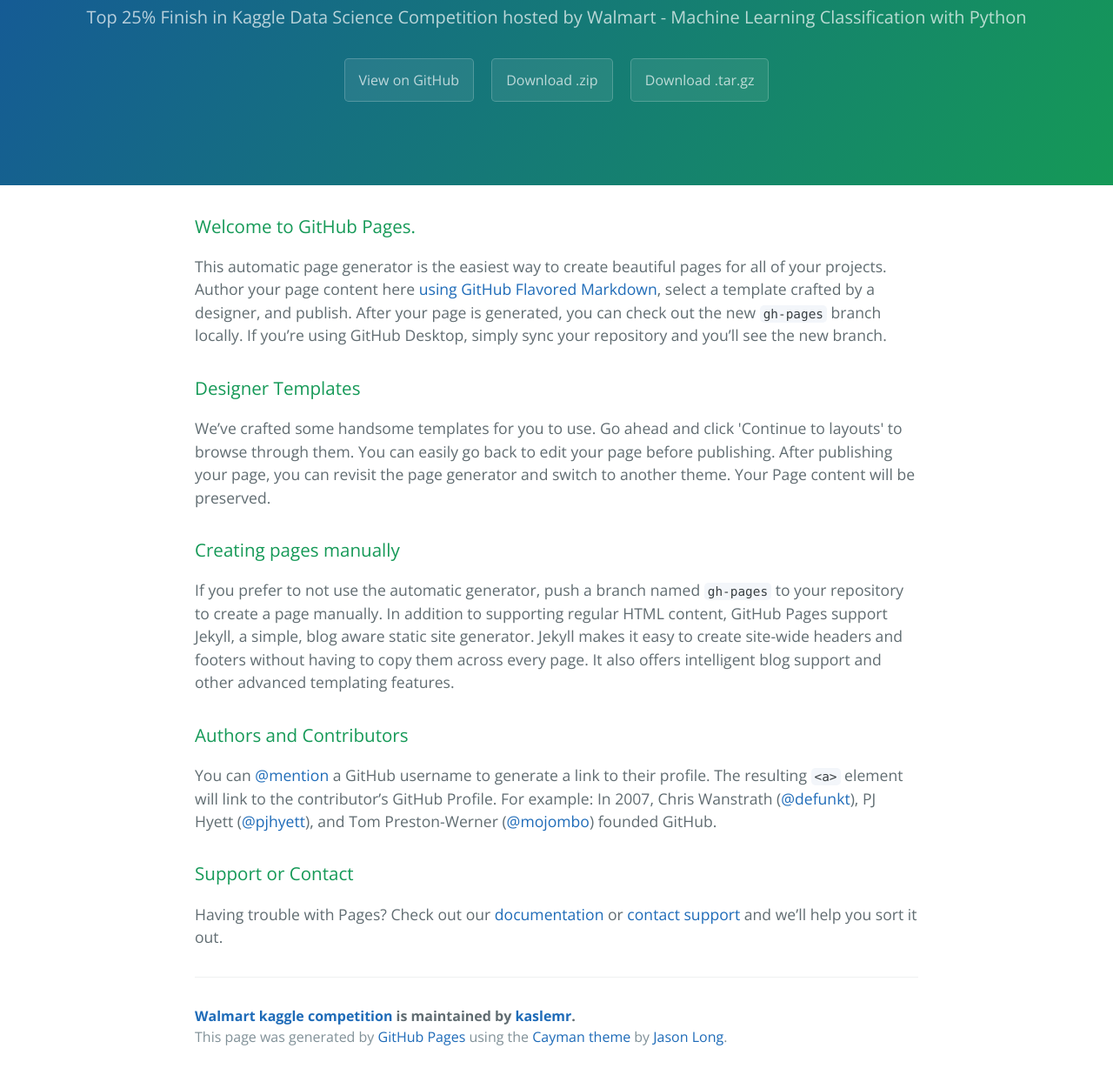
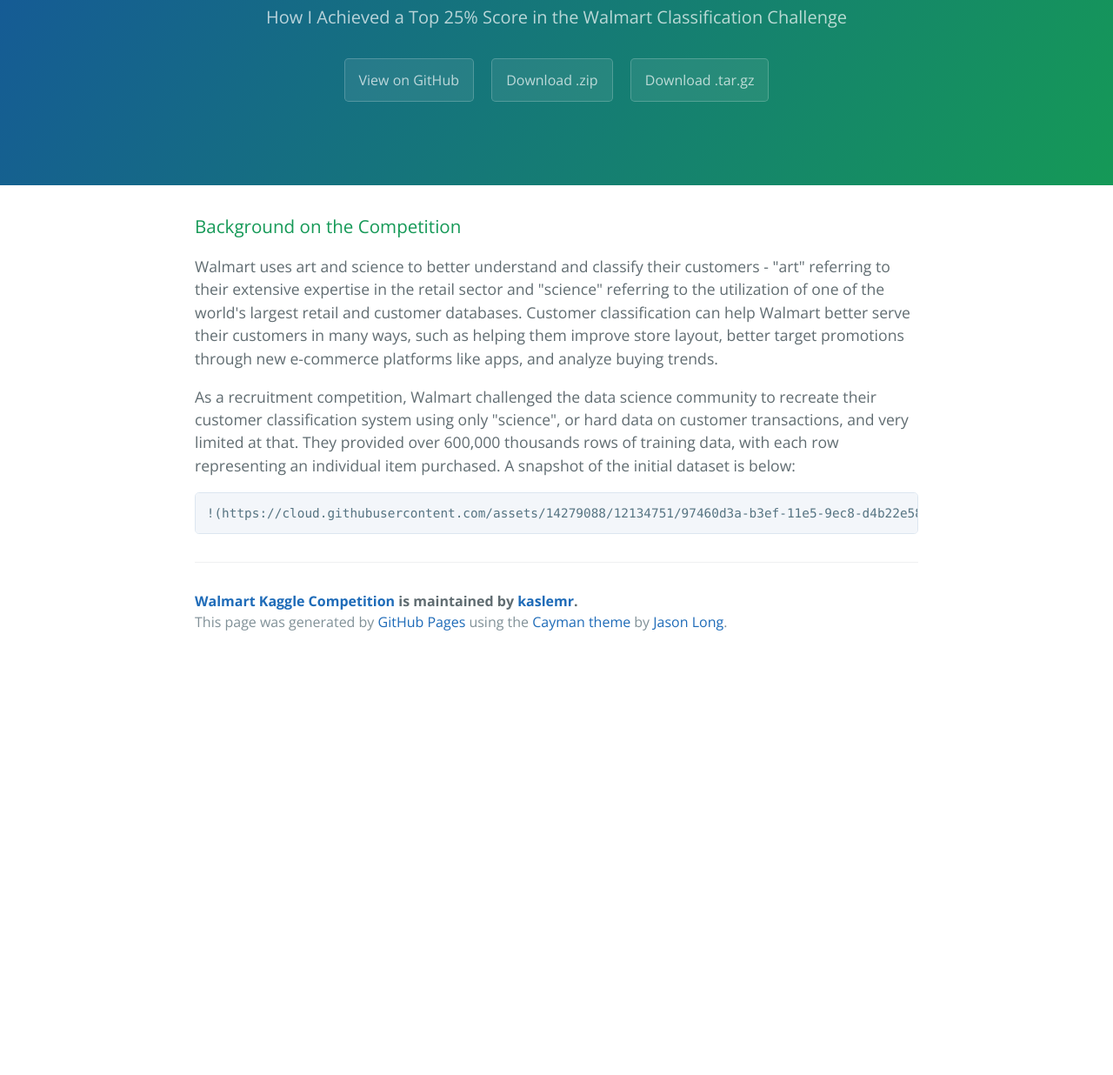
Before and after one commit to hadiviko/Walmart_Kaggle_Competition, a plain HTML site: page index.html in a window 1280 px wide. Shown: the part 170-1406 px from the top of the page at 87% size. After the commit the page ends 929 px from the top, so only its background shows below. Drawn offline with nearby package versions, Linux system fonts and the light colour scheme.

```diff
--- a/index.html
+++ b/index.html
@@ -2,7 +2,7 @@
 <html lang="en-us">
   <head>
     <meta charset="UTF-8">
-    <title>Walmart kaggle competition by kaslemr</title>
+    <title>Walmart Kaggle Competition by kaslemr</title>
     <meta name="viewport" content="width=device-width, initial-scale=1">
     <link rel="stylesheet" type="text/css" href="stylesheets/normalize.css" media="screen">
     <link href='https://fonts.googleapis.com/css?family=Open+Sans:400,700' rel='stylesheet' type='text/css'>
@@ -11,8 +11,8 @@
   </head>
   <body>
     <section class="page-header">
-      <h1 class="project-name">Walmart kaggle competition</h1>
-      <h2 class="project-tagline">Top 25% Finish in Kaggle Data Science Competition hosted by Walmart -  Machine Learning Classification with Python</h2>
+      <h1 class="project-name">Walmart Kaggle Competition</h1>
+      <h2 class="project-tagline">How I Achieved a Top 25% Score in the Walmart Classification Challenge</h2>
       <a href="https://github.com/kaslemr/Walmart_Kaggle_Competition" class="btn">View on GitHub</a>
       <a href="https://github.com/kaslemr/Walmart_Kaggle_Competition/zipball/master" class="btn">Download .zip</a>
       <a href="https://github.com/kaslemr/Walmart_Kaggle_Competition/tarball/master" class="btn">Download .tar.gz</a>
@@ -20,32 +20,17 @@
 
     <section class="main-content">
       <h3>
-<a id="welcome-to-github-pages" class="anchor" href="#welcome-to-github-pages" aria-hidden="true"><span class="octicon octicon-link"></span></a>Welcome to GitHub Pages.</h3>
+<a id="background-on-the-competition" class="anchor" href="#background-on-the-competition" aria-hidden="true"><span class="octicon octicon-link"></span></a>Background on the Competition</h3>
 
-<p>This automatic page generator is the easiest way to create beautiful pages for all of your projects. Author your page content here <a href="https://guides.github.com/features/mastering-markdown/">using GitHub Flavored Markdown</a>, select a template crafted by a designer, and publish. After your page is generated, you can check out the new <code>gh-pages</code> branch locally. If you’re using GitHub Desktop, simply sync your repository and you’ll see the new branch.</p>
+<p>Walmart uses art and science to better understand and classify their customers - "art" referring to their extensive expertise in the retail sector and "science" referring to the utilization of one of the  world's largest retail and customer databases. Customer classification can help Walmart better serve their customers in many ways, such as helping them improve store layout, better target promotions through new e-commerce platforms like apps, and analyze buying trends. </p>
 
-<h3>
-<a id="designer-templates" class="anchor" href="#designer-templates" aria-hidden="true"><span class="octicon octicon-link"></span></a>Designer Templates</h3>
+<p>As a recruitment competition, Walmart challenged the data science community to recreate their customer classification system using only "science", or hard data on customer transactions, and very limited at that. They provided over 600,000 thousands rows of training data, with each row representing an individual item purchased. A snapshot of the initial dataset is below:</p>
 
-<p>We’ve crafted some handsome templates for you to use. Go ahead and click 'Continue to layouts' to browse through them. You can easily go back to edit your page before publishing. After publishing your page, you can revisit the page generator and switch to another theme. Your Page content will be preserved.</p>
-
-<h3>
-<a id="creating-pages-manually" class="anchor" href="#creating-pages-manually" aria-hidden="true"><span class="octicon octicon-link"></span></a>Creating pages manually</h3>
-
-<p>If you prefer to not use the automatic generator, push a branch named <code>gh-pages</code> to your repository to create a page manually. In addition to supporting regular HTML content, GitHub Pages support Jekyll, a simple, blog aware static site generator. Jekyll makes it easy to create site-wide headers and footers without having to copy them across every page. It also offers intelligent blog support and other advanced templating features.</p>
-
-<h3>
-<a id="authors-and-contributors" class="anchor" href="#authors-and-contributors" aria-hidden="true"><span class="octicon octicon-link"></span></a>Authors and Contributors</h3>
-
-<p>You can <a href="https://github.com/blog/821" class="user-mention">@mention</a> a GitHub username to generate a link to their profile. The resulting <code>&lt;a&gt;</code> element will link to the contributor’s GitHub Profile. For example: In 2007, Chris Wanstrath (<a href="https://github.com/defunkt" class="user-mention">@defunkt</a>), PJ Hyett (<a href="https://github.com/pjhyett" class="user-mention">@pjhyett</a>), and Tom Preston-Werner (<a href="https://github.com/mojombo" class="user-mention">@mojombo</a>) founded GitHub.</p>
-
-<h3>
-<a id="support-or-contact" class="anchor" href="#support-or-contact" aria-hidden="true"><span class="octicon octicon-link"></span></a>Support or Contact</h3>
-
-<p>Having trouble with Pages? Check out our <a href="https://help.github.com/pages">documentation</a> or <a href="https://github.com/contact">contact support</a> and we’ll help you sort it out.</p>
+<pre><code>!(https://cloud.githubusercontent.com/assets/14279088/12134751/97460d3a-b3ef-11e5-9ec8-d4b22e58eb08.png)
+</code></pre>
 
       <footer class="site-footer">
-        <span class="site-footer-owner"><a href="https://github.com/kaslemr/Walmart_Kaggle_Competition">Walmart kaggle competition</a> is maintained by <a href="https://github.com/kaslemr">kaslemr</a>.</span>
+        <span class="site-footer-owner"><a href="https://github.com/kaslemr/Walmart_Kaggle_Competition">Walmart Kaggle Competition</a> is maintained by <a href="https://github.com/kaslemr">kaslemr</a>.</span>
 
         <span class="site-footer-credits">This page was generated by <a href="https://pages.github.com">GitHub Pages</a> using the <a href="https://github.com/jasonlong/cayman-theme">Cayman theme</a> by <a href="https://twitter.com/jasonlong">Jason Long</a>.</span>
       </footer>
```
Also changed, not shown: params.json (+1 -1 lines).
